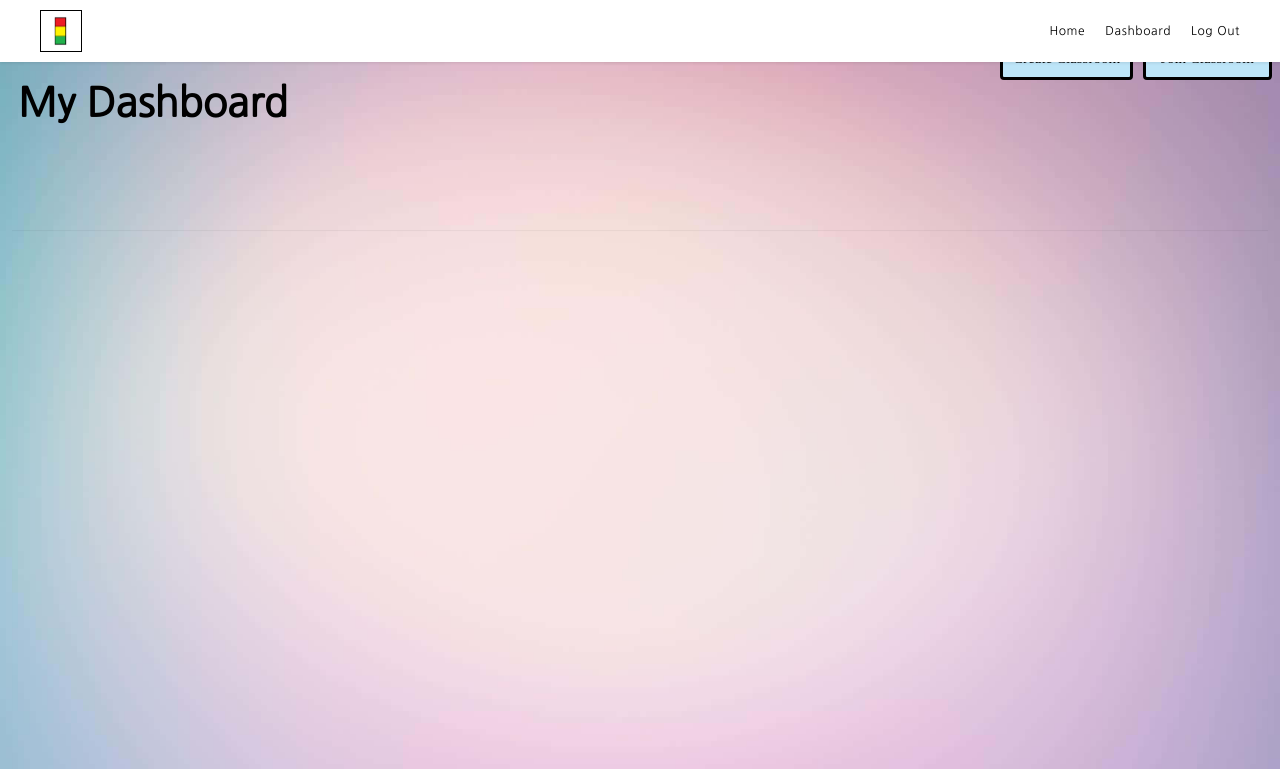
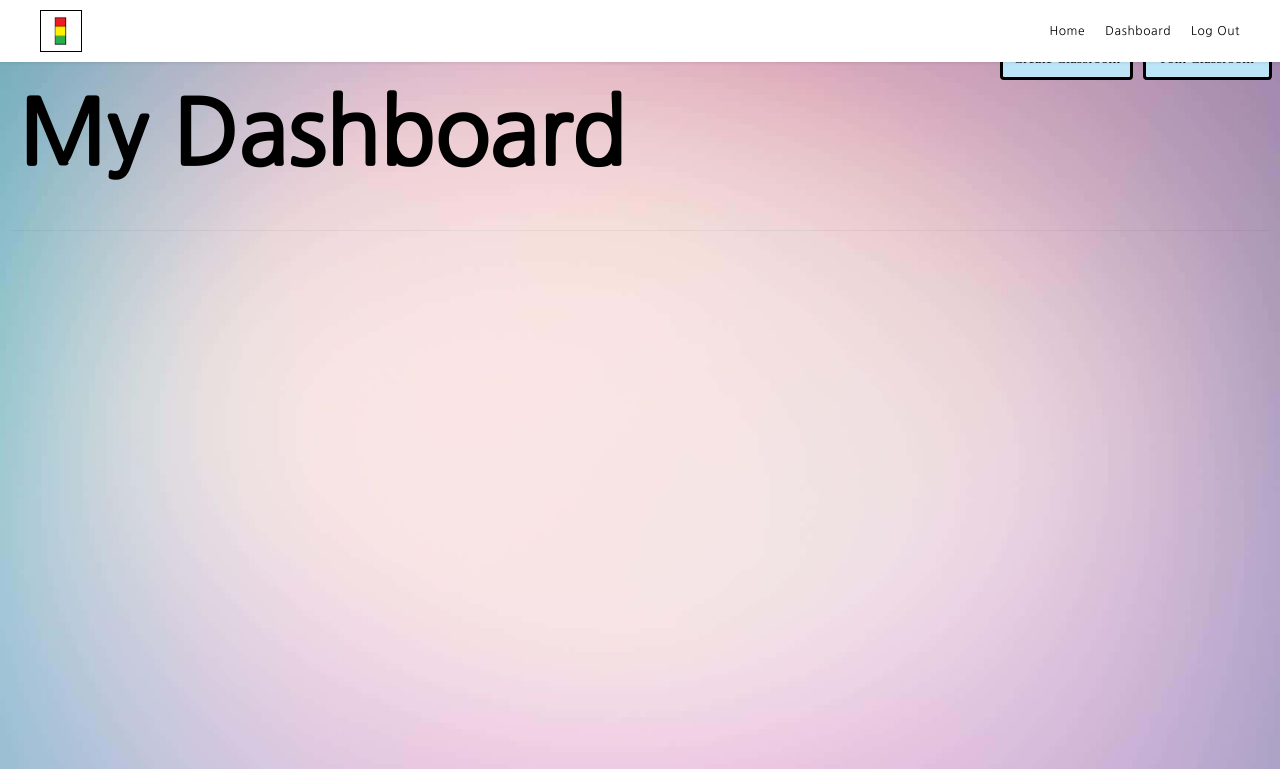
Before and after one commit to DylanB03/ProgressCheckWebsite, a PHP site: page /class/dashboardCodeNoExist.php in a window 1280 px wide. Shown: the top 769 px of the page. Run offline with PHP 8.4, Linux system fonts and the light colour scheme; the visitor is signed in with stand-in values (Sample User, id 1); data that the repository does not hold is empty.

Commit message:
dashboard

```diff
--- a/css/styles.css
+++ b/css/styles.css
@@ -149,7 +149,7 @@ input{
 
 .myDashboard{
     /* color: solid black; */
-    font-size: 40px;
+    font-size: 90px;
     float: left;
     margin-top: 70px;
     margin-left: 10px;
```
